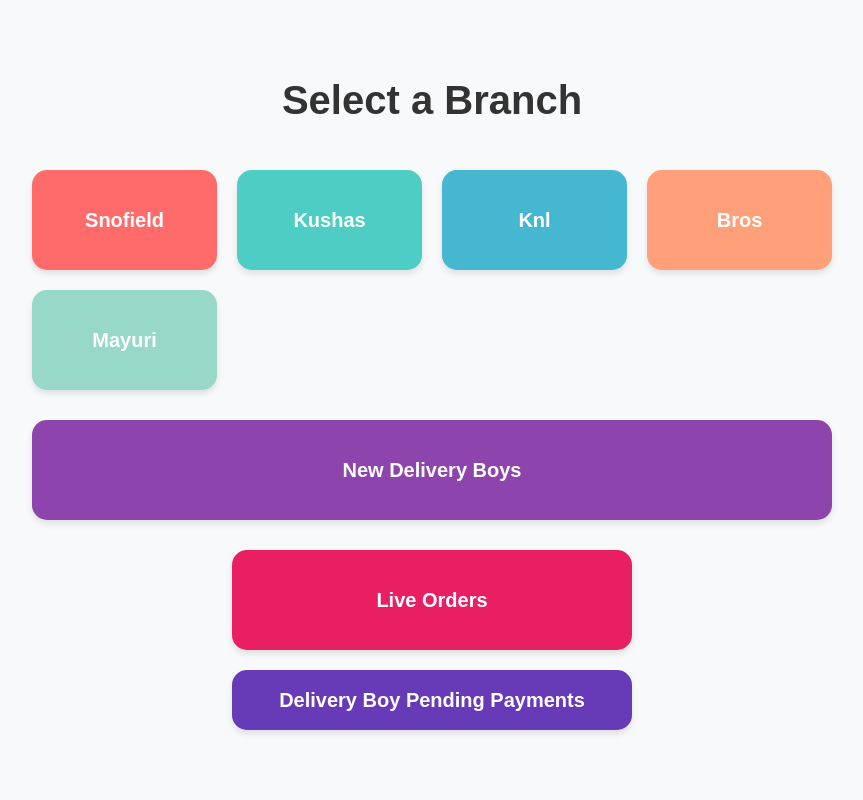
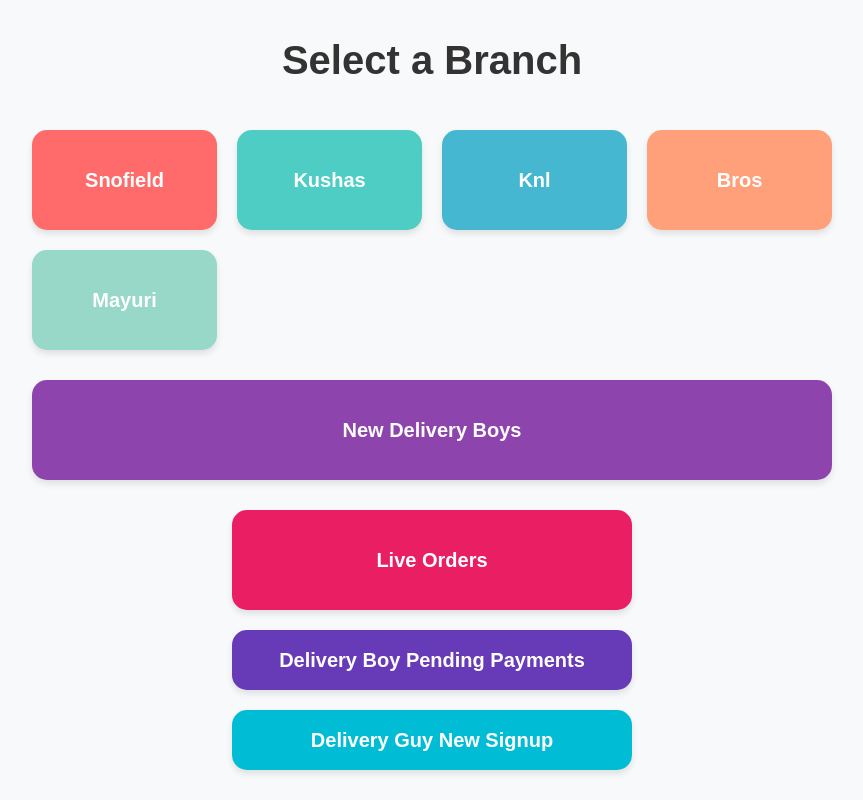
Before and after one commit to Omnia771148/officeapplication, a Next.js app: page /dashboard in a window 1280 px wide. Shown: the whole page, without its empty margins (208-1071 px from the left). Built offline with nearby package versions, Linux system fonts and the light colour scheme.

Commit message:
added delivery guy new signup button to dashboard

```diff
--- a/src/app/dashboard/page.js
+++ b/src/app/dashboard/page.js
@@ -73,6 +73,21 @@ export default function Dashboard() {
             >
                 Delivery Boy Pending Payments
             </button>
+
+            <button
+                className="branchButton"
+                style={{
+                    marginTop: '20px',
+                    width: '90%',
+                    maxWidth: '400px',
+                    backgroundColor: '#00BCD4', // Cyan
+                    height: 'auto',
+                    padding: '15px'
+                }}
+                onClick={() => router.push('/deliverguynewsignup')}
+            >
+                Delivery Guy New Signup
+            </button>
         </div>
     );
 }
```
